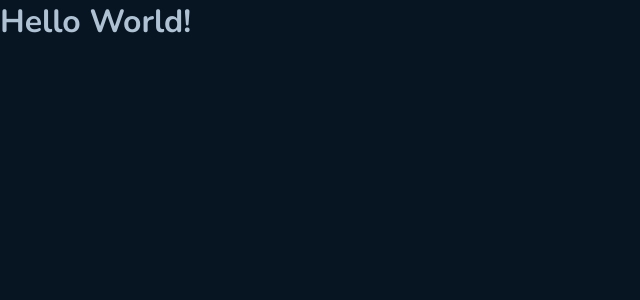
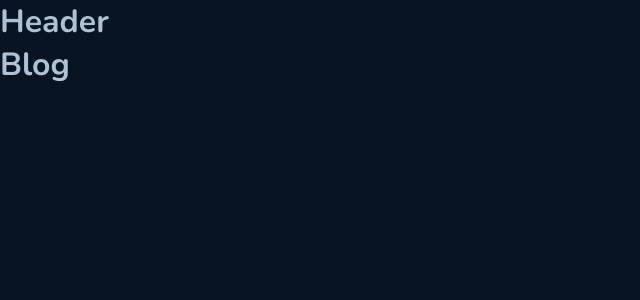
Before and after one commit to davirlima/github-blog, a React (Vite) app: page / in a window 1280 px wide. Shown: the top 300 px of the page, without its empty margins (0-640 px from the left). Built offline with nearby package versions, Linux system fonts and the light colour scheme.

Commit message:
configurando rotas

```diff
--- a/src/App.tsx
+++ b/src/App.tsx
@@ -1,12 +1,16 @@
 import { GlobalStyle } from "./styles/global";
 import { ThemeProvider } from "styled-components";
 import { defaultTheme } from "./styles/themes/default";
+import { BrowserRouter } from "react-router-dom";
+import { Router } from "./Router";
 
 export function App() {
   return (
-    <ThemeProvider theme={defaultTheme}>
-      <GlobalStyle />
-      <h1>Hello World!</h1>
-    </ThemeProvider>
+    <BrowserRouter>
+      <ThemeProvider theme={defaultTheme}>
+        <GlobalStyle />
+        <Router />
+      </ThemeProvider>
+    </BrowserRouter>
   );
 }
--- /dev/null
+++ b/src/Router.tsx
@@ -0,0 +1,15 @@
+import { Routes, Route } from "react-router-dom";
+import { Blog } from "./pages/Blog";
+import { DefaultLayout } from "./pages/layout/DefaultLayout";
+import { Post } from "./pages/Post";
+
+export function Router() {
+  return (
+    <Routes>
+      <Route path="/" element={<DefaultLayout />}>
+        <Route path="/" element={<Blog />} />
+        <Route path="/post" element={<Post />} />
+      </Route>
+    </Routes>
+  );
+}
--- /dev/null
+++ b/src/components/Header/index.tsx
@@ -0,0 +1,7 @@
+export function Header() {
+  return (
+    <div>
+      <h1>Header</h1>
+    </div>
+  );
+}
--- /dev/null
+++ b/src/pages/Blog/index.tsx
@@ -0,0 +1,7 @@
+export function Blog() {
+  return (
+    <div>
+      <h1>Blog</h1>
+    </div>
+  );
+}
--- /dev/null
+++ b/src/pages/Post/index.tsx
@@ -0,0 +1,7 @@
+export function Post() {
+  return (
+    <div>
+      <h1>Post</h1>
+    </div>
+  );
+}
--- /dev/null
+++ b/src/pages/layout/DefaultLayout.tsx
@@ -0,0 +1,13 @@
+import { Header } from "../../components/Header";
+import { Outlet } from "react-router-dom";
+
+export function DefaultLayout() {
+  return (
+    <>
+      <Header />
+      <main>
+        <Outlet />
+      </main>
+    </>
+  );
+}
```
